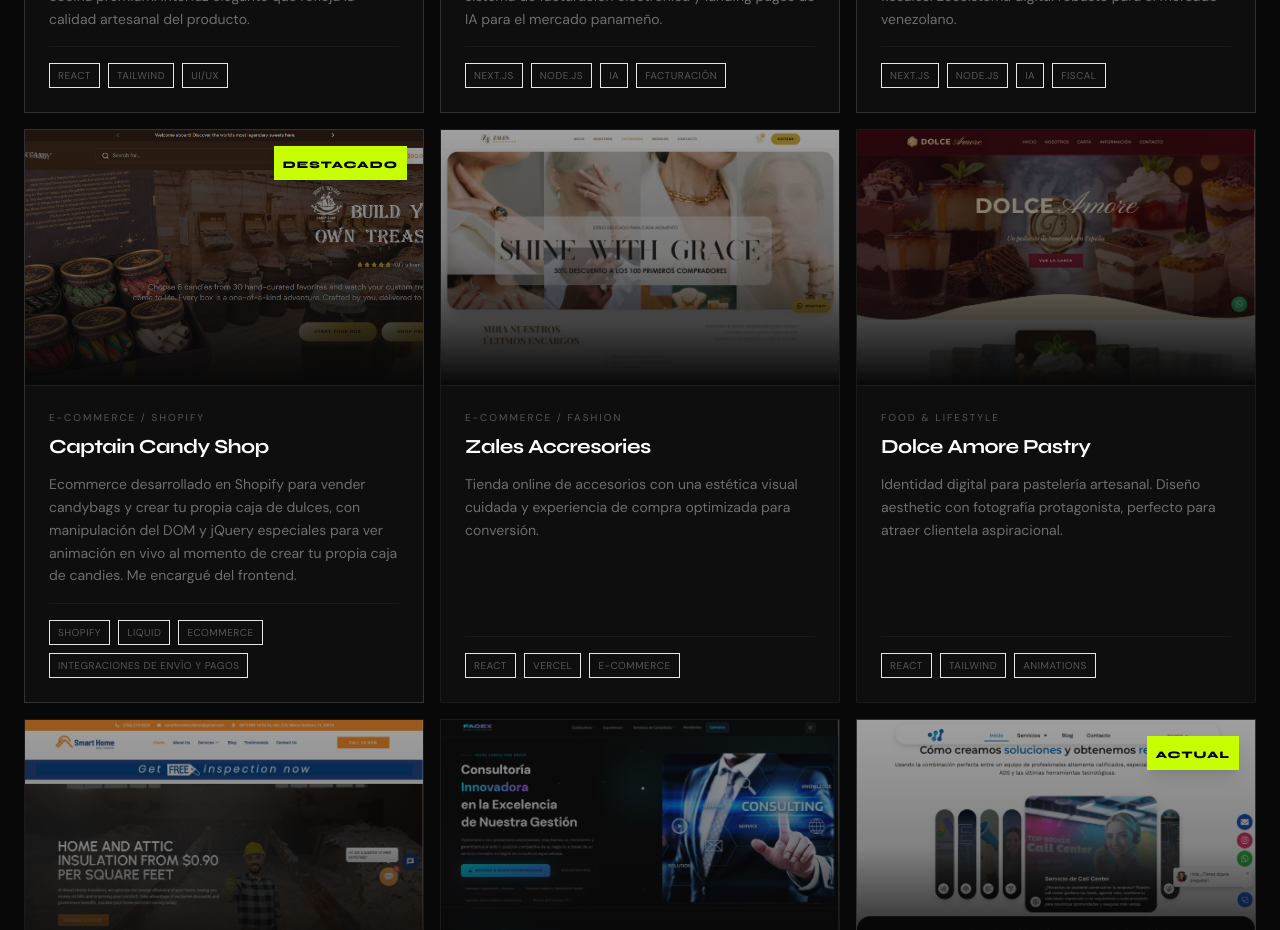
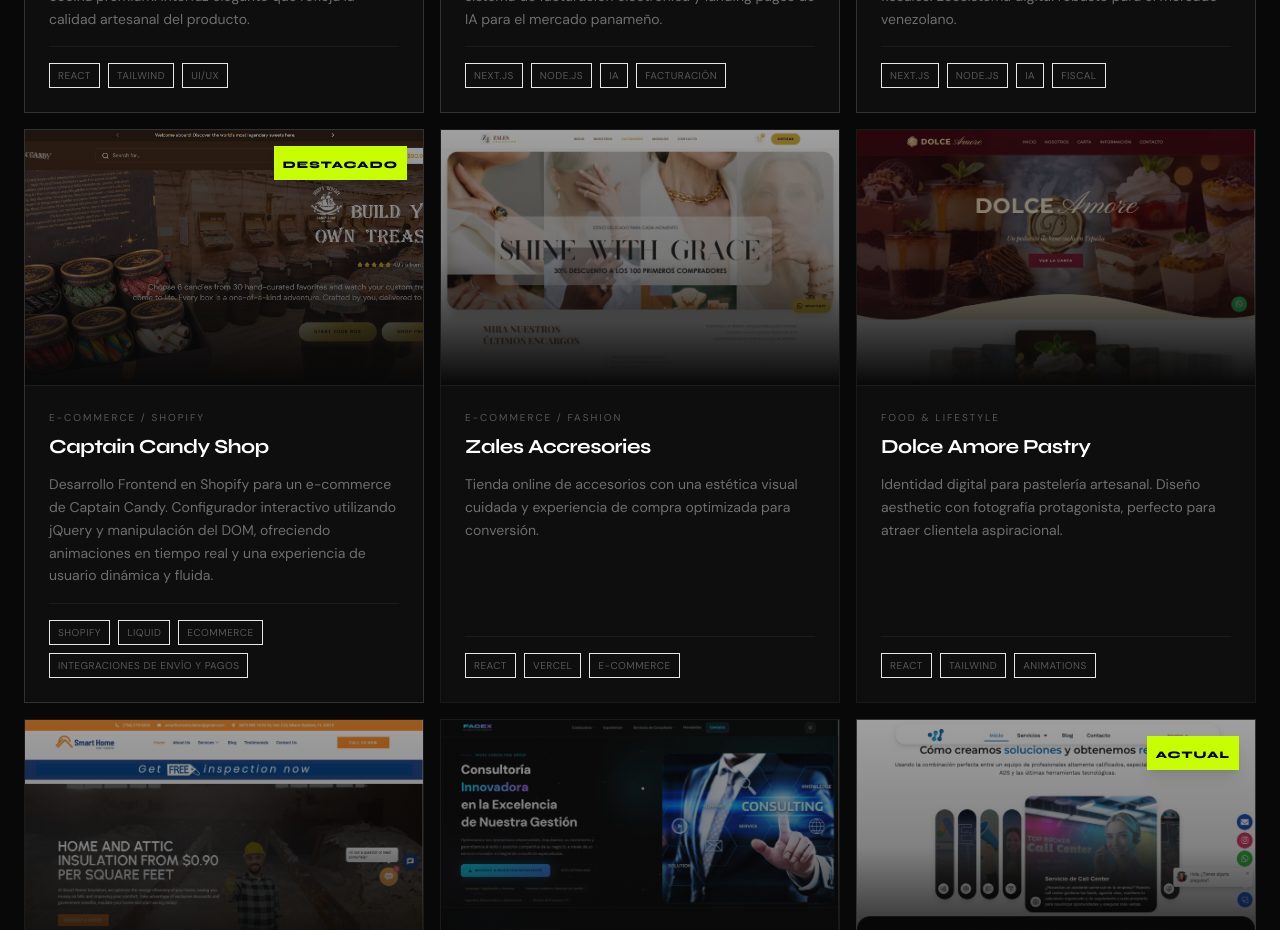
Before and after one commit to aleph0406/portafolio-alehna-echarry, a React (Vite) app: page / in a window 1280 px wide. Shown: the part 1560-2490 px from the top of the page. Built offline with nearby package versions, Linux system fonts and the light colour scheme.

Commit message:
Update project description and URL for Captain Candy Shop

```diff
--- a/src/components/Projects.jsx
+++ b/src/components/Projects.jsx
@@ -56,8 +56,8 @@
     title: "Captain Candy Shop",
     category: "E-Commerce / Shopify",
     description:
-      "Ecommerce desarrollado en Shopify para vender candybags y crear tu propia caja de dulces, con manipulación del DOM y jQuery especiales para ver animación en vivo al momento de crear tu propia caja de candies. Me encargué del frontend.",
-    url: "#",
+      "Desarrollo Frontend en Shopify para un e-commerce de Captain Candy. Configurador interactivo utilizando jQuery y manipulación del DOM, ofreciendo animaciones en tiempo real y una experiencia de usuario dinámica y fluida.",
+    url: "https://captain-candy-shop.myshopify.com/",
     image: captainCandyImg,
     tags: ["Shopify", "Liquid", "Ecommerce", "Integraciones de envío y pagos"],
     accent: "#FF007A",
```
